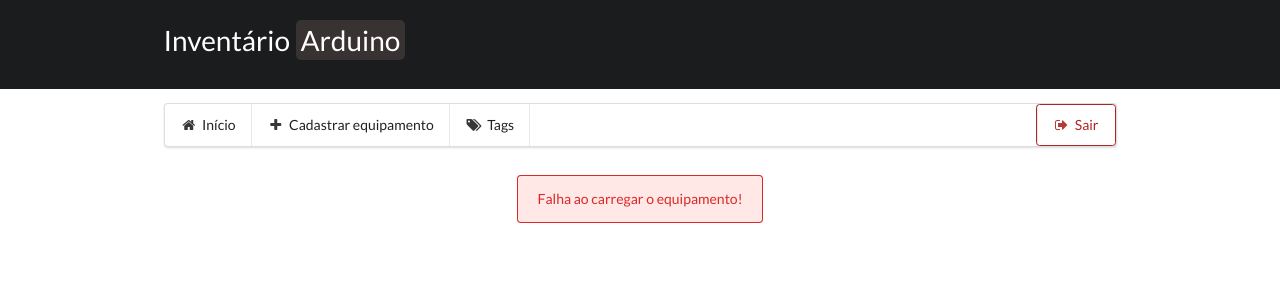
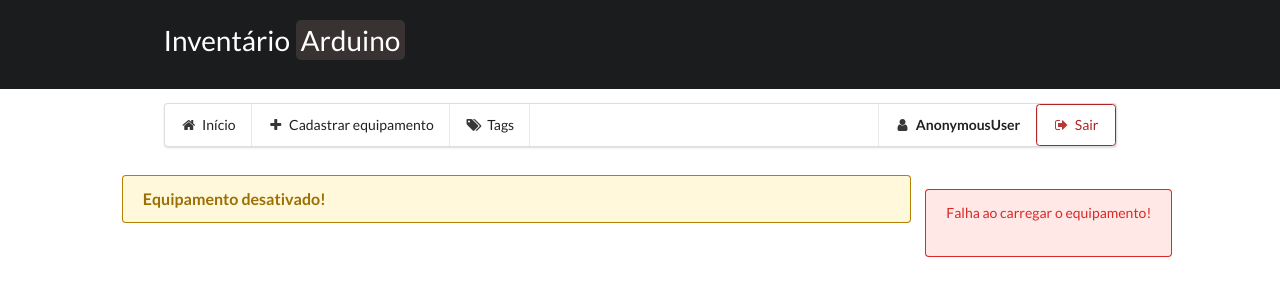
Before and after one commit to felipeflamarion/controle-arduino, a Django app: template arduino/templates/visualizar_equipamento.html in a window 1280 px wide. Shown: the top 300 px of the page. Run offline with Django 3.2, Linux system fonts and the light colour scheme; the template is opened without the code that fills it, so the values that code supplies are empty; parts of the project's set-up code (start-up, migrations or seed data) failed here and were passed over.

Commit message:
Alteração das classes para funções em casos convenientes; Molhorias nos template.

```diff
--- a/arduino/models/equipamento.py
+++ b/arduino/models/equipamento.py
@@ -9,7 +9,7 @@
     quantidade_total = models.CharField(max_length=3, default=0)
     quantidade_disponivel = models.CharField(max_length=3, default=0, blank=True)
     ativo = models.BooleanField(default=True)
-    data_registro = models.DateTimeField(auto_now=True, blank=True)
+    data_registro = models.DateTimeField(auto_now=True, blank=True, editable=False)
     foto = models.ImageField(upload_to='equipamentos', blank=True)
     local = models.ForeignKey(LocalModel, blank=True, null=True)
     categoria = models.ForeignKey(CategoriaModel)
--- a/arduino/static/css/extra.css
+++ b/arduino/static/css/extra.css
@@ -40,3 +40,7 @@
     width: auto !important;
     margin: 0 !important;
 }
+
+.font-yellow{
+    color: #ce9a08;
+}
--- a/arduino/templates/__base_painel__.html
+++ b/arduino/templates/__base_painel__.html
@@ -38,6 +38,7 @@
                 </a>
 
                 <div class="right floated menu">
+                    <span class="item"><i class="user icon"></i> <strong>{{ request.user }}</strong></span>
                     <a href="{% url 'logout' %}" class="logout item">
                         <i class="sign out icon"></i>
                         Sair
--- a/arduino/templates/visualizar_equipamento.html
+++ b/arduino/templates/visualizar_equipamento.html
@@ -11,6 +11,17 @@
             <div class="ui {{ cor_msg }} message">
                 <div class="header">
                     {{ msg }}
+                </div>
+            </div>
+            <br/>
+        </div>
+    {% endif %}
+
+    {% if not equipamento.ativo %}
+        <div class="ten wide column">
+            <div class="ui yellow message">
+                <div class="header">
+                    Equipamento desativado!
                 </div>
             </div>
             <br/>
@@ -39,7 +50,8 @@
                     <div class="ui grid">
 
                         <div class="five wide column">
-                            <img src="{% if equipamento.foto %}{{ equipamento.foto.url }}{% else %}{% static 'media/sem_imagem.png' %}{% endif %}"
+                            <img src="{% if equipamento.foto %}{{ equipamento.foto.url }}{% else %}
+                                 {% static 'media/sem_imagem.png' %}{% endif %}"
                                  class="ui top aligned medium rounded bordered image"/>
                         </div>
 
@@ -82,10 +94,14 @@
                             <div class="three wide column">
                                 <div class="ui vertical buttons">
                                     {% if equipamento.ativo %}
-                                        <a class="ui labeled icon button red" href="#"><i class="power icon"></i>
+                                        <a class="ui labeled icon button secondary"
+                                           href="{% url 'ativar_desativar_equipamento' equipamento.id %}"><i
+                                                class="power icon"></i>
                                             Desativar</a>
                                     {% else %}
-                                        <a class="ui labeled icon button green" href="#"><i class="power icon"></i>
+                                        <a class="ui labeled icon button secondary"
+                                           href="{% url 'ativar_desativar_equipamento' equipamento.id %}"><i
+                                                class="power icon"></i>
                                             Ativar</a>
                                     {% endif %}
                                     <a class="ui labeled icon button blue"
@@ -162,11 +178,16 @@
                         {% if equipamento.quantidade_disponivel == '0' %}
                             <div class="eight wide column">
                                 <div class="ui segment" style="padding: 30px;">
-                                    <span class="ui yellow message"><i>Equipamento indisponível para empréstimo</i></span>
+                                    <span class="ui yellow message"><i>Não há equipamentos para empréstimo.</i></span>
+                                </div>
+                            </div>
+                        {% elif equipamento.ativo == False and user.is_staff == False %}
+                            <div class="eight wide column">
+                                <div class="ui segment" style="padding: 30px;">
+                                    <span class="ui yellow message"><i>Equipamento desativado para empréstimo.</i></span>
                                 </div>
                             </div>
                         {% else %}
-
                             <div class="eight wide column">
                                 <div class="ui segment">
                                     <h2><i class="shopping basket icon"></i> Emprestar</h2>
--- a/arduino/urls.py
+++ b/arduino/urls.py
@@ -13,20 +13,21 @@
     url(r'^logout/$', views.Logout, name='logout'),
 
     url(r'^painel/$', views.Painel, name='painel'),
-    url(r'^equipamento/(?P<id_equipamento>[\d]+)/$', VisualizarEquipamentoView.as_view(),
+
+    url(r'^equipamento/(?P<id_equipamento>[\d]+)/$', VisualizarEquipamento,
         name='visualizar_equipamento'),
     url(r'^equipamento/cadastrar/$', CadastroEquipamentoView.as_view(), name='cadastro_equipamento'),
     url(r'^equipamento/editar/(?P<id_equipamento>\d+)/$', CadastroEquipamentoView.as_view(), name='editar_equipamento'),
-    url(r'^equipamento/excluir/(?P<id_equipamento>[\d]+)/$', ExcluirEquipamentoView.as_view(),
+    url(r'^equipamento/excluir/(?P<id_equipamento>[\d]+)/$', ExcluirEquipamento,
         name='excluir_equipamento'),
+    url(r'^equipamento/ativar_desativar/(?P<id_equipamento>[\d]+)/$', AtivarDesativarEquipamento,
+        name='ativar_desativar_equipamento'),
 
-    # url(r'^equipamento/ativar/(?P<id_equipamento>[\d]+)/$', AtivarEquipamentoView.as_view(), name='ativar_equipamento'),
-    url(r'^equipamento/acrescentar/(?P<id_equipamento>[\d]+)/$', AcrescentarUnidadeView.as_view(),
+    # Terminar
+    url(r'^equipamento/acrescentar/(?P<id_equipamento>[\d]+)/$', AcrescentarUnidade,
         name='acrescentar_equipamento'),
-    url(r'^equipamento/reduzir/(?P<id_equipamento>[\d]+)/$', ReduzirUnidadeView.as_view(), name='reduzir_equipamento'),
-
+    url(r'^equipamento/reduzir/(?P<id_equipamento>[\d]+)/$', ReduzirUnidade, name='reduzir_equipamento'),
     url(r'^equipamento/comentar/(?P<id_equipamento>[\d]+)/$', ComentarView.as_view(), name='comentar'),
-
     url(r'^equipamento/emprestar/(?P<id_equipamento>[\d]+)/$', EmprestarView.as_view(), name='emprestar'),
     url(r'^equipamento/devolver/(?P<id_utilizacao>[\d]+)/$', DevolverView.as_view(), name='devolver'),
 ]
--- a/arduino/views/__init__.py
+++ b/arduino/views/__init__.py
@@ -3,7 +3,7 @@
 from usuario import CadastroUsuarioView
 from log import LoginView, Logout
 from painel import Painel
-from equipamento import CadastroEquipamentoView, VisualizarEquipamentoView, ExcluirEquipamentoView, \
-    AcrescentarUnidadeView, ReduzirUnidadeView
+from equipamento import CadastroEquipamentoView, VisualizarEquipamento, ExcluirEquipamento, \
+    AcrescentarUnidade, ReduzirUnidade, AtivarDesativarEquipamento
 from comentario import ComentarView
 from utilizacao import EmprestarView, DevolverView
--- a/arduino/views/painel.py
+++ b/arduino/views/painel.py
@@ -3,7 +3,7 @@
 from arduino.models import EquipamentoModel
 
 
-def Painel(request, msg="", cor_msg=""):
+def Painel(request, msg=None, cor_msg=None):
     context_dict = {}
     context_dict['equipamentos_recentemente_cadastrados'] = EquipamentoModel.objects.order_by('-data_registro', '-id')[:10]
     context_dict['msg'] = msg
```
Also changed, not shown: arduino/templates/painel.html (+6 -9 lines), arduino/views/equipamento.py (+67 -49 lines), arduino/views/utilizacao.py (+9 -8 lines).
